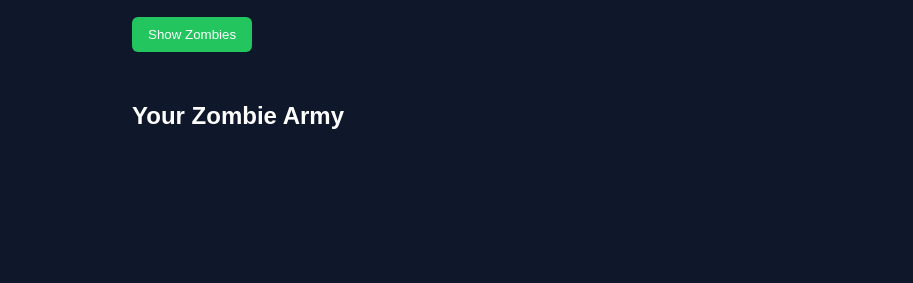
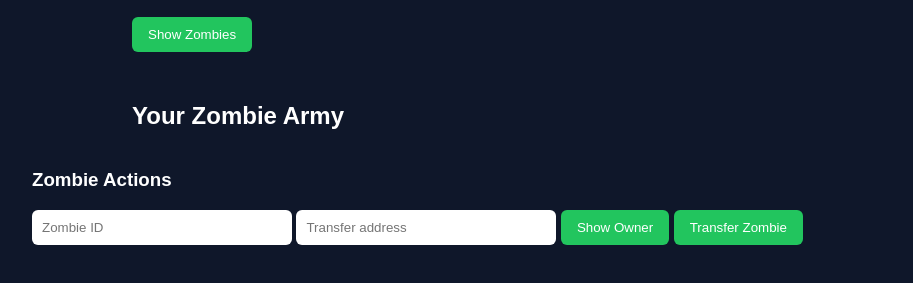
Before and after one commit to Shantanumtk/CPSC-559-CryptoZombies-Dapp, a website: page index.html in a window 1280 px wide. Shown: the part 157-440 px from the top of the page, without its empty margins (8-921 px from the left). Drawn offline with Linux system fonts and the light colour scheme.

Commit message:
Resolved merge conflicts and added zombie interaction features

```diff
--- a/index.html
+++ b/index.html
@@ -145,6 +145,14 @@
     <div id="zombies" class="zombie-grid"></div>
     <div id="emptyMessage" class="empty-message"></div>
   </div>
+
+<h3>Zombie Actions</h3>
+
+<input id="zombieId" placeholder="Zombie ID">
+<input id="targetAddress" placeholder="Transfer address">
+<button onclick="showOwner()">Show Owner</button>
+<button onclick="transferZombie()">Transfer Zombie</button>
+
 
   <script>
     let zombieArmy = [];
@@ -320,6 +328,54 @@
       }
     }
 
+
+
+async function showOwner(){
+
+  try{
+    const id = document.getElementById("zombieId").value;
+
+    const owner = await contract.methods.ownerOf(id).call();
+
+    alert("Owner of zombie " + id + " is " + owner);
+
+  }catch(err){
+    console.error(err);
+    alert("Failed to get owner");
+  }
+
+}
+
+async function transferZombie(){
+
+  try{
+    const id = document.getElementById("zombieId").value;
+    const address = document.getElementById("targetAddress").value;
+
+    if(!web3.utils.isAddress(address)){
+      alert("Invalid address");
+      return;
+    }
+
+    await contract.methods.transferFrom(account,address,id)
+      .send({from:account});
+
+    alert("Zombie transferred!");
+
+    await loadZombies();
+
+  }catch(err){
+    console.error(err);
+    alert("Transfer failed");
+  }
+
+}
+
+
+window.addEventListener("load",init)
+
+
+
     function randomizeColor(button) {
       const card = button.parentElement;
       const img = card.querySelector("img");
--- a/truffle-config.js
+++ b/truffle-config.js
@@ -1,8 +1,8 @@
 module.exports = {
   networks: {
     development: {
-      host: "ganache",
-      port: 8545,
+      host: "127.0.0.1",
+      port: 7545,
       network_id: "*"
     }
   },
```
Also changed, not shown: build/contracts/ERC721.json, build/contracts/KittyInterface.json, build/contracts/Migrations.json, build/contracts/Ownable.json, build/contracts/SafeMath.json, build/contracts/SafeMath16.json, build/contracts/SafeMath32.json, build/contracts/ZombieAttack.json, build/contracts/ZombieFactory.json, build/contracts/ZombieFeeding.json, build/contracts/ZombieHelper.json, build/contracts/ZombieOwnership.json, 1 other file. Lines whose indentation alone changed are shown as unchanged.
